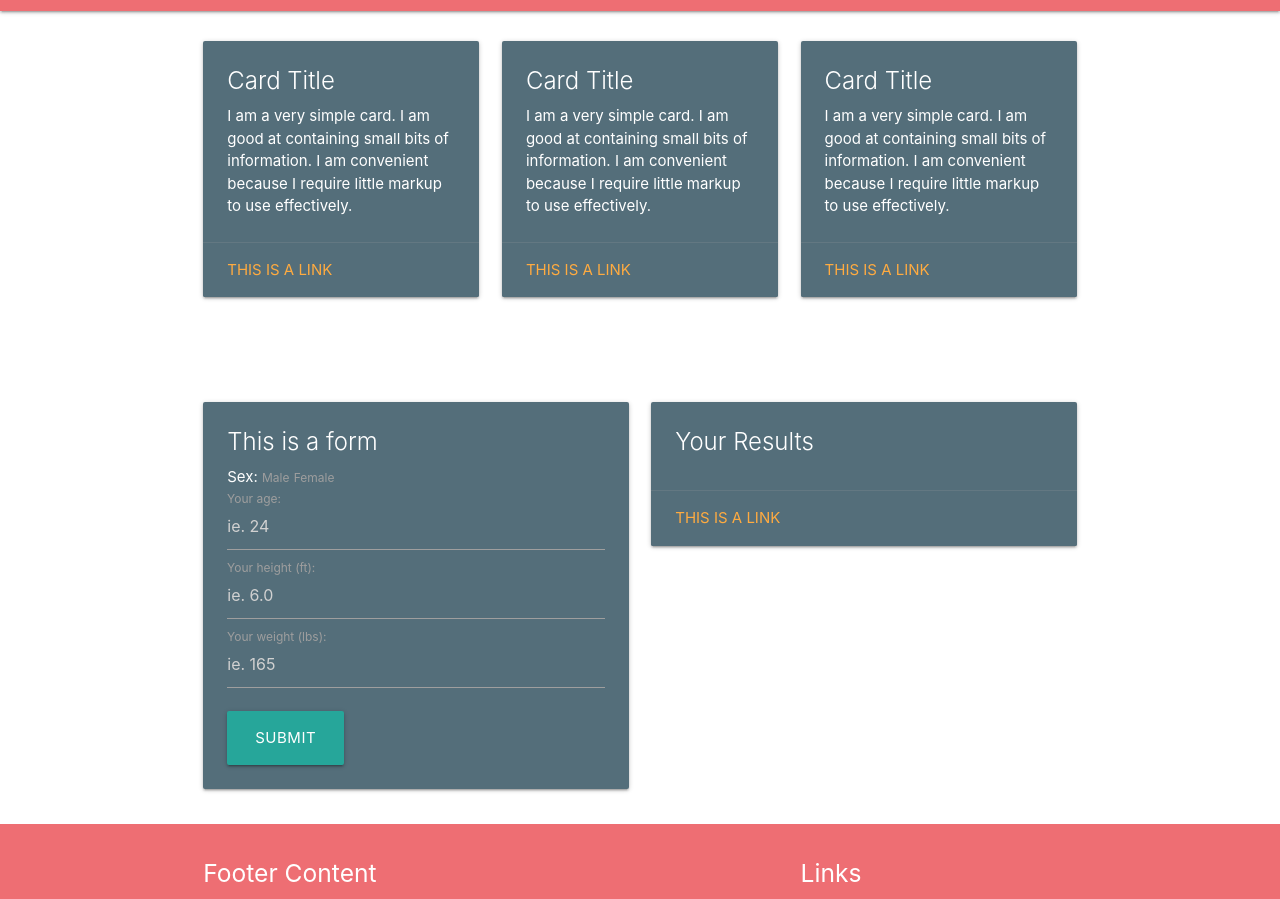
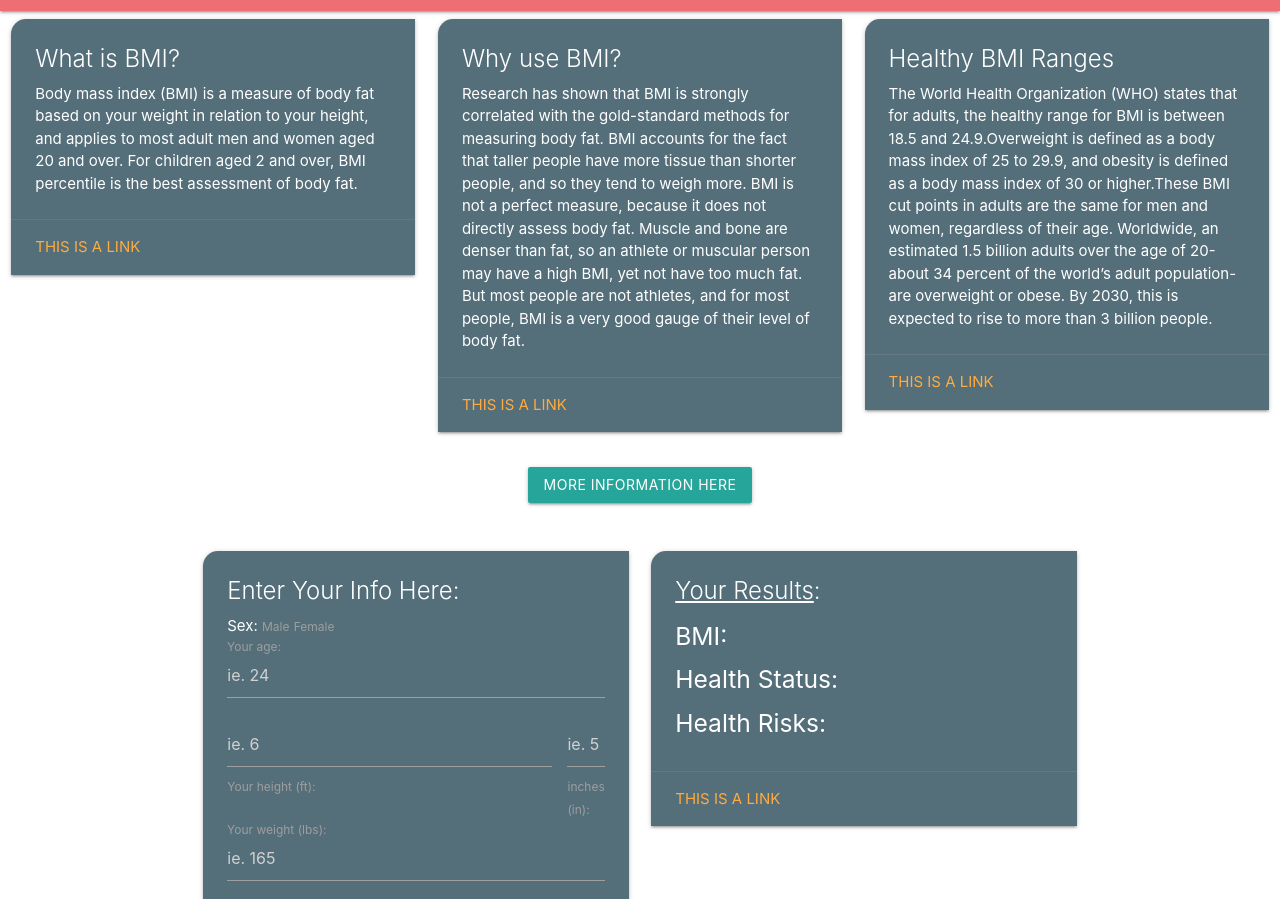
Before and after one commit to tkeesling/q1-project, a plain HTML site: page index.html in a window 1280 px wide. Shown: the part 53-952 px from the top of the page. Drawn offline with nearby package versions, Linux system fonts and the light colour scheme.

Commit message:
added button

```diff
--- a/app.js
+++ b/app.js
@@ -1,6 +1,6 @@
 $(document).ready(function() {
 	// button click functionality
-	$('.btn').click(function(e) {
+	$('.submitbtn').click(function(e) {
 		e.preventDefault
 		// capture values from input form
 		var sex = $('input[name=sex]:checked').val()
@@ -28,10 +28,16 @@ $(document).ready(function() {
 				dataType: 'json',
 				data: JSON.stringify(obj),
 				success: function(data) {
-					var object = data
-					console.log(object);
-				}
-			}) // end of .ajax
+					var pBMI = data.bmi.value
+					var pHealth = data.bmi.status
+					var pRisk = data.bmi.risk
+					console.log(data);
+					// append the results section
+					$('.pBMI').text(pBMI)
+					$('.pHealth').text(pHealth)
+					$('.pRisk').text(pRisk)
+				} // end of success
+			}) // end of AJAX
 		}) // end of getJSON
 	}) // end of btn click
 }) // end of doc ready
--- a/index.html
+++ b/index.html
@@ -27,15 +27,15 @@
       </div>
     </nav>
   </header>
-  <main class="container">
+  <main class="">
     <!-- info section -->
     <section class='infoSection'>
       <div class="row">
         <div class="col s12 m4 l4">
           <div class="card blue-grey darken-1">
             <div class="card-content white-text">
-              <span class="card-title">Card Title</span>
-              <p>I am a very simple card. I am good at containing small bits of information. I am convenient because I require little markup to use effectively.</p>
+              <span class="card-title">What is BMI?</span>
+              <p>Body mass index (BMI) is a measure of body fat based on your weight in relation to your height, and applies to most adult men and women aged 20 and over. For children aged 2 and over, BMI percentile is the best assessment of body fat.</p>
             </div>
             <div class="card-action">
               <a href="#">This is a link</a>
@@ -47,8 +47,10 @@
           <div class="col s12 m4 l4">
             <div class="card blue-grey darken-1">
               <div class="card-content white-text">
-                <span class="card-title">Card Title</span>
-                <p>I am a very simple card. I am good at containing small bits of information. I am convenient because I require little markup to use effectively.</p>
+                <span class="card-title">Why use BMI?</span>
+                <p>Research has shown that BMI is strongly correlated with the gold-standard methods for measuring body fat. BMI accounts for the fact that taller people have more tissue than shorter people, and so they tend to weigh more. BMI is not a perfect
+                  measure, because it does not directly assess body fat. Muscle and bone are denser than fat, so an athlete or muscular person may have a high BMI, yet not have too much fat. But most people are not athletes, and for most people, BMI is
+                  a very good gauge of their level of body fat.</p>
               </div>
               <div class="card-action">
                 <a href="#">This is a link</a>
@@ -60,8 +62,10 @@
             <div class="col s12 m4 l4">
               <div class="card blue-grey darken-1">
                 <div class="card-content white-text">
-                  <span class="card-title">Card Title</span>
-                  <p>I am a very simple card. I am good at containing small bits of information. I am convenient because I require little markup to use effectively.</p>
+                  <span class="card-title">Healthy BMI Ranges</span>
+                  <p>The World Health Organization (WHO) states that for adults, the healthy range for BMI is between 18.5 and 24.9.Overweight is defined as a body mass index of 25 to 29.9, and obesity is defined as a body mass index of 30 or higher.These
+                    BMI cut points in adults are the same for men and women, regardless of their age. Worldwide, an estimated 1.5 billion adults over the age of 20-about 34 percent of the world’s adult population-are overweight or obese. By 2030, this
+                    is expected to rise to more than 3 billion people.</p>
                 </div>
                 <div class="card-action">
                   <a href="#">This is a link</a>
@@ -69,20 +73,25 @@
               </div>
             </div>
           </div>
+
+          <div class="center-align">
+            <a class="center-btn waves-effect waves-light btn">More Information Here</a>
+          </div>
+
     </section>
 
-    <section class="middleSection">
+    <section class="middleSection container">
       <div class="row">
         <div class="col s12 m6 l6">
           <div class="card blue-grey darken-1">
             <div class="card-content white-text">
-              <span class="card-title">This is a form</span>
+              <span class="card-title">Enter Your Info Here:</span>
               <form class="myForm" action="/" method="post">
 
                 <p>Sex:
                   <input value='m' name="sex" type="radio" id="male" />
                   <label for="male">Male</label>
-                  <input value ='f' name="sex" type="radio" id="female" />
+                  <input value='f' name="sex" type="radio" id="female" />
                   <label for="female">Female</label>
                 </p>
 
@@ -91,9 +100,16 @@
                   <label for="age">Your age:</label>
                 </div>
 
-                <div class="input-field">
-                  <input placeholder="ie. 6.0" id="height" type="text" class="validate">
-                  <label for="height">Your height (ft):</label>
+                <div class="input-field height-box">
+                  <div class='feet'>
+                    <input placeholder="ie. 6" id="height" type="text" class="validate">
+                    <label for="height">Your height (ft):</label>
+                  </div>
+
+                  <div class='inches'>
+                    <input placeholder="ie. 5" id="inches" type="text" class="validate">
+                    <label for="inches">inches (in):</label>
+                  </div>
                 </div>
 
                 <div class="input-field">
@@ -101,7 +117,7 @@
                   <label for="weight">Your weight (lbs):</label>
                 </div>
 
-                <button type="button" name="button" class="btn btn-large waves-effect">Submit</button>
+                <button type="button" name="button" class="btn btn-large waves-effect submitbtn">Submit</button>
 
               </form>
             </div>
@@ -110,17 +126,23 @@
 
         <div class="col s12 m6 l6">
           <div class="card blue-grey darken-1">
-            <div class="card-content white-text">
-              <span class="card-title">Your Results</span>
+            <div class="card-content white-text results">
+              <span class="card-title"><u>Your Results</u>:</span>
+              <h5>BMI:</h5>
+              <p class='pBMI pResults'></p>
+              <h5>Health Status:</h5>
+              <p class='pHealth pResults'></p>
+              <h5>Health Risks:</h5>
+              <p class='pRisk pResults'></p>
             </div>
-            <div class="card-action">
+            <div class="card-action hey">
               <a href="#">This is a link</a>
             </div>
           </div>
         </div>
       </div>
 
-      <!-- </section> -->
+    </section>
 
   </main>
 
--- a/main.css
+++ b/main.css
@@ -9,10 +9,29 @@ main {
 }
 
 .card {
-  margin-top: 2rem;
+  border-radius: 1rem 0 0 0;
 }
 
-.middleSection {}
+.center-btn {
+  text-align: center;
+}
+
+.height-box {
+  display: flex;
+}
+
+.height-box .inches {
+  padding-left: 1em;
+  flex: 2;
+}
+
+.height-box .inches label {
+  text-align: center;
+}
+
+.pResults {
+  font-style: italic;
+}
 
 
 /*<form action="#">
```
